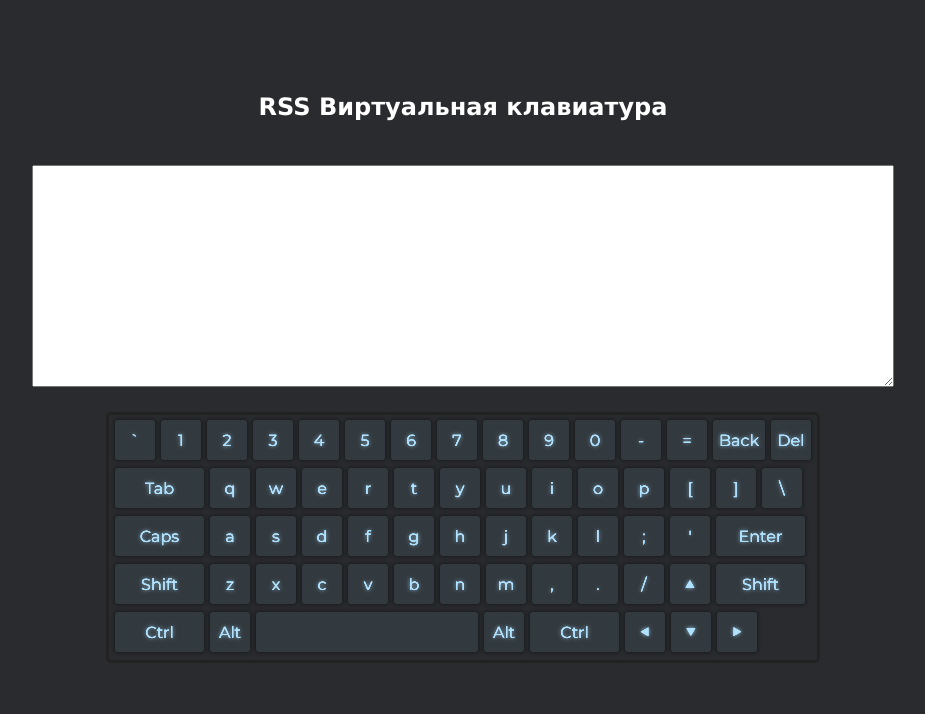
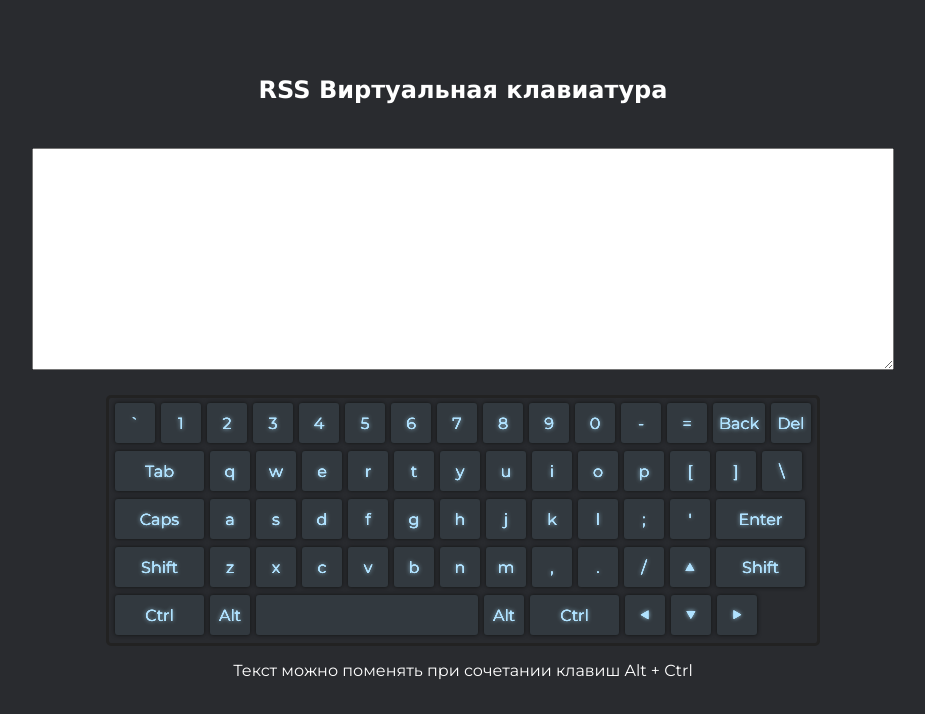
Before and after one commit to KrisTinaShch/virtual-keyboard, a website with bundled scripts: page index.html in a window 1280 px wide. Shown: the whole page, without its empty margins (177-1102 px from the left). Built offline with nearby package versions, Linux system fonts and the light colour scheme.

Commit message:
feat: adding additional text under keyboard

```diff
--- a/script.js
+++ b/script.js
@@ -23,6 +23,9 @@ section.appendChild(textarea);
 // create container for keyboard
 const keyboard = document.createElement('div');
 keyboard.className = 'keyboard-container';
+
+const additionalText = document.createElement('div');
+additionalText.className = 'additional-text';
 
 // add everything in body
 section.appendChild(keyboard);
@@ -284,6 +287,8 @@ function getCaretPos(obj) {
     return 0;
 }
 
+additionalText.innerHTML = 'Текст можно поменять при сочетании клавиш Alt + Ctrl';
+section.appendChild(additionalText);
 
 onMouseClick();
 changeLanguage();
--- a/style.css
+++ b/style.css
@@ -107,3 +107,8 @@ body {
     color: #fff;
     background: #b0e2ff;
 }
+
+.additional-text {
+    text-align: center;
+    color: #fff;
+}
```
